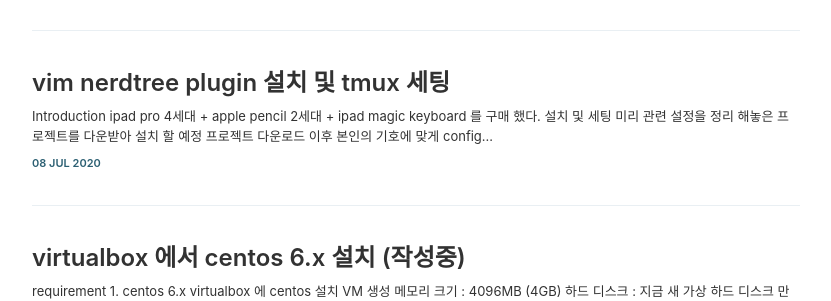
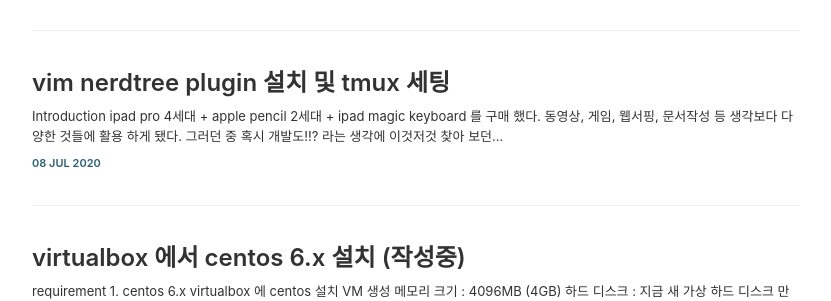
Before and after one commit to mozily/mozily.github.io, a Jekyll site: the page built from index.html, in a window 1280 px wide. Shown: the part 203-504 px from the top of the page, without its empty margins (224-1055 px from the left). Built offline with Jekyll 4.4.1, drawn with Linux system fonts in a browser that asks for light colours; the list of posts is cut into pages by our own code; some of the changed lines change nothing that is shown.

Commit message:
- 포스트 문법 수정

````diff
--- a/_posts/2020-07-08-vim-plugin-and-tmux-setting.md
+++ b/_posts/2020-07-08-vim-plugin-and-tmux-setting.md
@@ -7,11 +7,18 @@
 
 # Introduction
 
+![](https://drive.google.com/uc?export=download&id=1XFQ7waW0D1gRg86r1ygPUKXZ4S67DOR3)
+
 ipad pro 4세대 + apple pencil 2세대 + ipad magic keyboard 를 구매 했다.
+동영상, 게임, 웹서핑, 문서작성 등 생각보다 다양한 것들에 활용 하게 됐다.
+그러던 중 혹시 개발도!!? 라는 생각에 이것저것 찾아 보던 중
+역시 아직 ipad 에 ide 를 설치하기는 무리지만 vim 을 이용해서 그럴듯 하게 쓸수 있다는걸 알게 됐다.
+
+tmux 를 이용해서 화면을 분할하고 vim plugin 으로 syntax highlight 와 tree 메뉴를 적용 해봤다.
 
 # 설치 및 세팅
 
-미리 관련 설정을 정리 해놓은 프로젝트를 다운받아 설치 할 예정
+미리 관련 설정을 정리 해놓은 프로젝트를 다운받아 설치 할 예정이다.
 프로젝트 다운로드 이후 본인의 기호에 맞게 config 를 수정 해서 사용 할수 있다.
 
 ## vim development 다운로드 및 설정파일 복사
@@ -45,3 +52,49 @@
 # vim 실행후 command 모드에서 :GoInstallBinaries 실행
 vi -> :GoInstallBinaries
 ```
+
+# 사용방법
+
+![](https://drive.google.com/uc?export=download&id=144Y4uvYRDefY4Z67R0Miy4V4jaMcQyMm)
+
+## tmux command
+
+|command|description|
+|--|--|
+|tmux -V|version check|
+|tmux new -s <name>|create new session|
+|ctrl + b, d|session log off|
+|tmux ls|show tmux session list|
+|tmux attach -t <name>|connection session|
+|tmux + b, %|split screen vertically|
+|tmux + b, "|split screen horizontal|
+|tmux + b, move key|moving between split screens|
+|ctrl + b, z|current screen zoom or zoom out|
+|ctrl + b, c|create new tab|
+|ctrl + d|close current screen|
+|tmux kill-session -t <name>|delete session|
+
+## vim extension NERDTree command
+
+|command|description|
+|--|--|
+|:NERDTreeToggle|show & hide NERDTree|
+|ctrl + w, move key|moving between split screens|
+|NERDTree click, m, a|create new file|
+|NERDTree click, m, m|move file|
+|NERDTree click, m, d|delete file|
+|NERDTree click, m, c|copy file|
+
+## vim-go command
+
+|command|description|
+|--|--|
+|:GoDef|method, variable, define position navigation|
+|:GoImport|package import|
+|:GoTest|unit test|
+|:GoTestFunc|uint test|
+|:GoBuild|package compile|
+|:GoInstall|package install|
+|:GoRun|run|
+|:GoLint|go link tool|
+|:GoPlay|upload go playground & make link|
````
